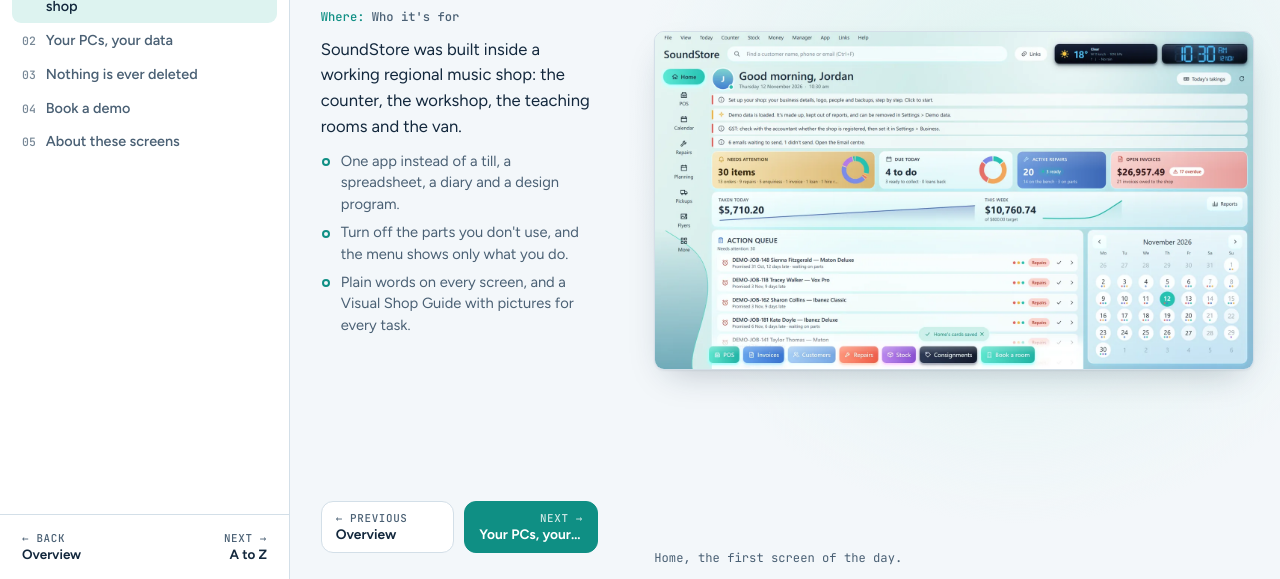
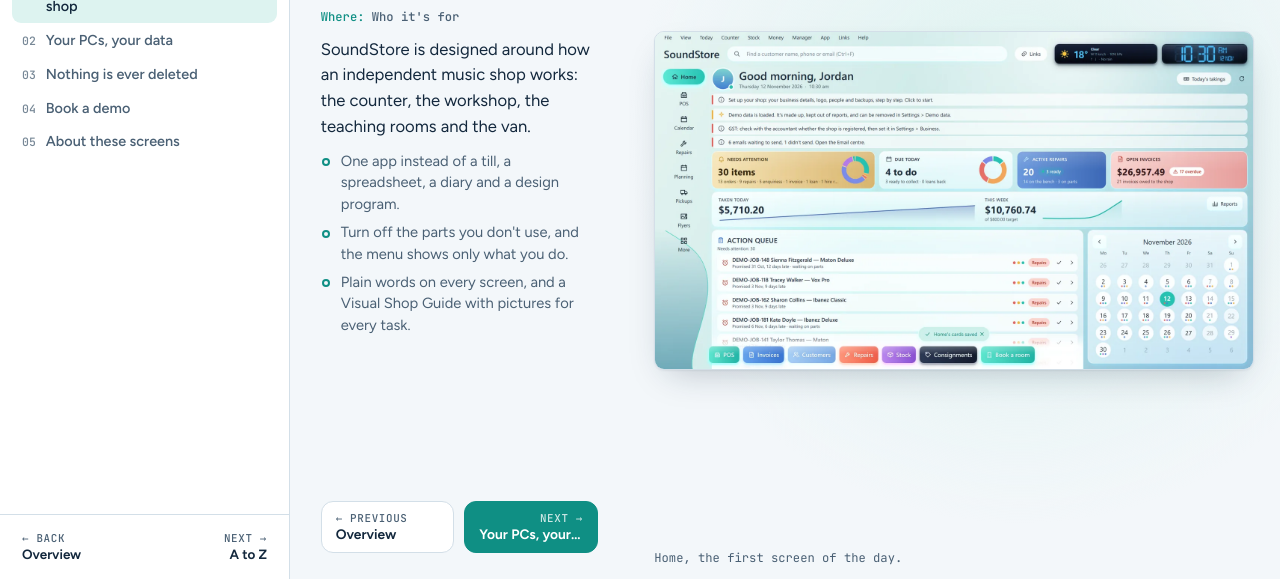
Before and after one commit to gregmiddo/soundstore-site, a plain HTML site: page why.html in a window 1280 px wide. Shown: the part 221-800 px from the top of the page. Drawn offline with Linux system fonts and the light colour scheme.

```diff
--- a/why.html
+++ b/why.html
@@ -37,7 +37,7 @@
     <p class="count"><b>01</b> / 05 &middot; Why SoundStore</p>
     <h2 id="who-h">Built for the independent music shop</h2>
     <p class="where">Who it&#x27;s for</p>
-    <p class="intro">SoundStore was built inside a working regional music shop: the counter, the workshop, the teaching rooms and the van.</p>
+    <p class="intro">SoundStore is designed around how an independent music shop works: the counter, the workshop, the teaching rooms and the van.</p>
     <ul class="ticks"><li>One app instead of a till, a spreadsheet, a diary and a design program.</li><li>Turn off the parts you don't use, and the menu shows only what you do.</li><li>Plain words on every screen, and a Visual Shop Guide with pictures for every task.</li></ul>
 
     <nav class="steps" aria-label="Previous and next">
```
